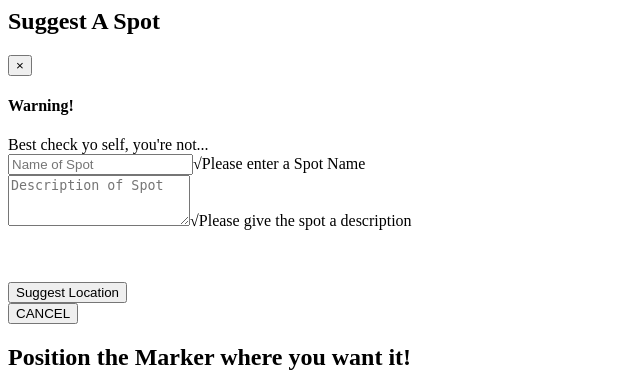
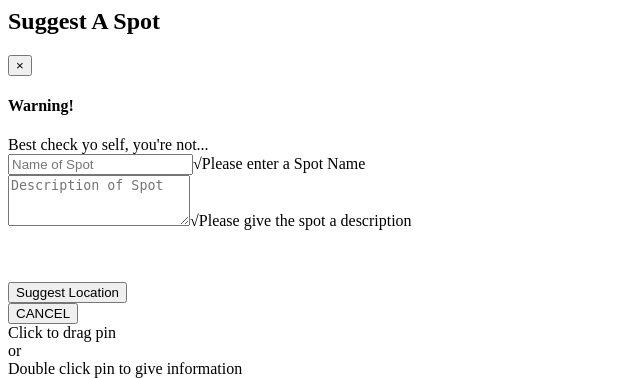
Before and after one commit to jarvisjardin/GYDUS, a CodeIgniter app: the page made by application/views/sasView.php in a window 1280 px wide. Shown: the top 378 px of the page, without its empty margins (0-640 px from the left). Run offline with CodeIgniter, Linux system fonts and the light colour scheme; data that the repository does not hold is empty; some libraries are stand-ins or nearby versions.

Commit message:
Suggest a spot success and transition effect

```diff
--- a/application/controllers/mapController.php
+++ b/application/controllers/mapController.php
@@ -169,8 +169,12 @@
 			$marker = array();
 			$marker['position'] = '28.594461, -81.304002';
 			$marker['draggable'] = true;
-			$marker['ondragend'] = '$("#sasLng").val(event.latLng.lng());$("#sasLat").val(event.latLng.lat());$("#sasPrompt").text("Perfect! Make sure thats where you want it.");';
+			$marker['ondragend'] = '$("#sasLng").val(event.latLng.lng());$("#sasLat").val(event.latLng.lat());$("#sasPrompt").text("Double Click pin to give information. Or drag pin to desired location .");';
 			$marker['animation'] = 'DROP';
+			$marker['ondblclick']= "$('.sasView').slideDown(1500,function(){
+
+			$('#sasPrompt').addClass('hide');
+			});";
 			$this->googlemaps->add_marker($marker);
 
 			$this->load->helper('url');
--- a/application/views/sasView.php
+++ b/application/views/sasView.php
@@ -2,7 +2,7 @@
 <?php echo $map[ 'js']; ?>
 </head>
 
-<section class="sasView">
+<section class="sasView hide">
  <h1 class="gydus-login-headertxt">Suggest A Spot</h1>
  <section class="alert alert-block hide" id="sasSuccess">
   <button type="button" class="close" data-dismiss="alert">&times;</button>
@@ -45,10 +45,14 @@
           </form>
 
 
-          <h2 id='sasPrompt'>Position the Marker where you want it!</h2>
           </section><!-- end of Gydus Login -->
 
+<section id="sasPrompt" class="alert alert-block">
+  Click to drag pin<br>or<br>Double click pin to give information
 
+
+
+</section>
 
 <section id="mapSpot" class="map-spot">
 		    <section id="map_canvas" class="mapCanvas pull-left" style="width:100%; height:100%">
--- a/webroot/css/style.css
+++ b/webroot/css/style.css
@@ -789,10 +789,14 @@ background: linear-gradient(to bottom,  rgba(240,249,255,1) 0%,rgba(203,235,255,
 filter: progid:DXImageTransform.Microsoft.gradient( startColorstr='#f0f9ff', endColorstr='#a1dbff',GradientType=0 ); /* IE6-9 */
 	border:.2em solid #385359;
 	border-radius: .5em;
-	margin-top: 6em;
+	margin-top: 5em;
 	width: 100%;
 
 
+}
+
+#sasPrompt{
+	margin-top:5.1em;
 }
 .gydus-kw-append-desc.control-group{
 	width:60%;
--- a/webroot/js/main.js
+++ b/webroot/js/main.js
@@ -320,7 +320,4 @@ $('#gpsBtn').click(function (e) { //enables the use of GPS and moved the user's
 
 
 
-
-
-
 });
```
